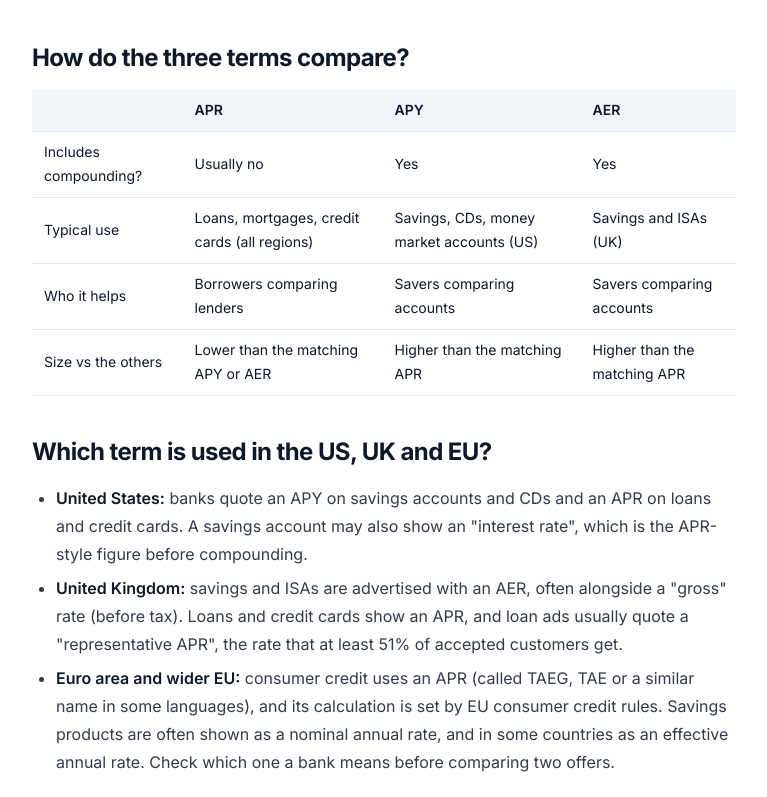
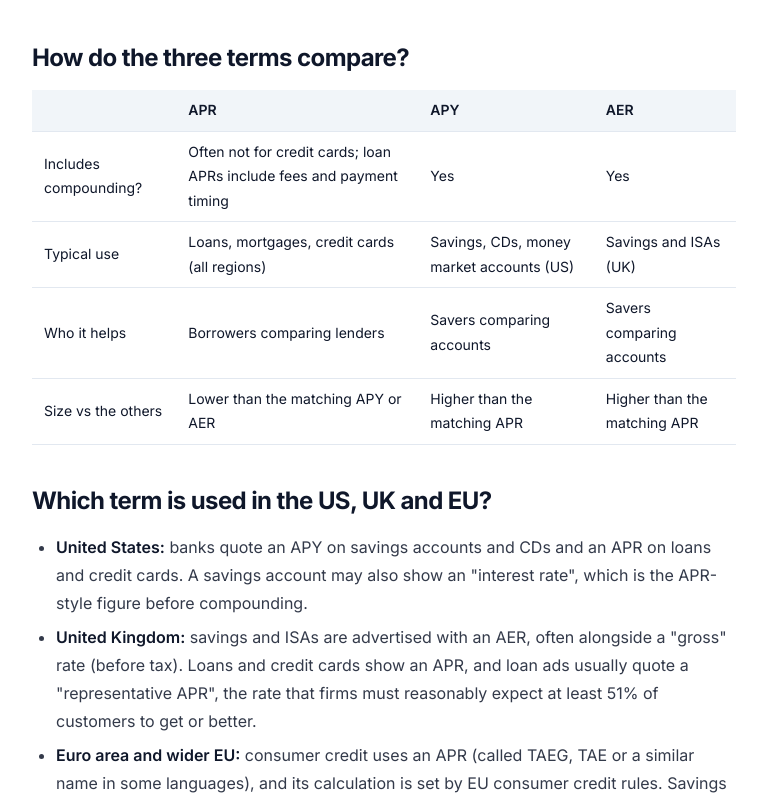
Before and after one commit to nomangazi/capitiro-web, a Next.js app: page /guides/apr-vs-apy-aer in a window 1280 px wide. Shown: the part 1981-2778 px from the top of the page, without its empty margins (256-1023 px from the left). Built offline with nearby package versions, Linux system fonts and the light colour scheme; no server answers.

Commit message:
Soften regulatory wording in APR vs APY vs AER guide
Co-Authored-By: Claude Sonnet 5.5 <noreply@anthropic.com>
Claude-Session: https://claude.ai/code/session_01PbXJ1XJ1VE1EQusReUoAnt

```diff
--- a/app/guides/apr-vs-apy-aer/page.tsx
+++ b/app/guides/apr-vs-apy-aer/page.tsx
@@ -107,7 +107,7 @@ export default function Page() {
         <tbody>
           <tr>
             <td>Includes compounding?</td>
-            <td>Usually no</td>
+            <td>Often not for credit cards; loan APRs include fees and payment timing</td>
             <td>Yes</td>
             <td>Yes</td>
           </tr>
@@ -135,8 +135,8 @@ export default function Page() {
       <h2>Which term is used in the US, UK and EU?</h2>
       <ul>
         <li><strong>United States:</strong> banks quote an APY on savings accounts and CDs and an APR on loans and credit cards. A savings account may also show an &quot;interest rate&quot;, which is the APR-style figure before compounding.</li>
-        <li><strong>United Kingdom:</strong> savings and ISAs are advertised with an AER, often alongside a &quot;gross&quot; rate (before tax). Loans and credit cards show an APR, and loan ads usually quote a &quot;representative APR&quot;, the rate that at least 51% of accepted customers get.</li>
-        <li><strong>Euro area and wider EU:</strong> consumer credit uses an APR (called TAEG, TAE or a similar name in some languages), and its calculation is set by EU consumer credit rules. Savings products are often shown as a nominal annual rate, and in some countries as an effective annual rate. Check which one a bank means before comparing two offers.</li>
+        <li><strong>United Kingdom:</strong> savings and ISAs are advertised with an AER, often alongside a &quot;gross&quot; rate (before tax). Loans and credit cards show an APR, and loan ads usually quote a &quot;representative APR&quot;, the rate that firms must reasonably expect at least 51% of customers to get or better.</li>
+        <li><strong>Euro area and wider EU:</strong> consumer credit uses an APR (called TAEG, TAE or a similar name in some languages), and its calculation is set by EU consumer credit rules. Savings products may be shown as a nominal annual rate or an effective annual rate, depending on the country and bank. Check which one a bank means before comparing two offers.</li>
       </ul>
       <p>
         Labels differ and definitions can vary slightly by country and product, so read the small print.
```
